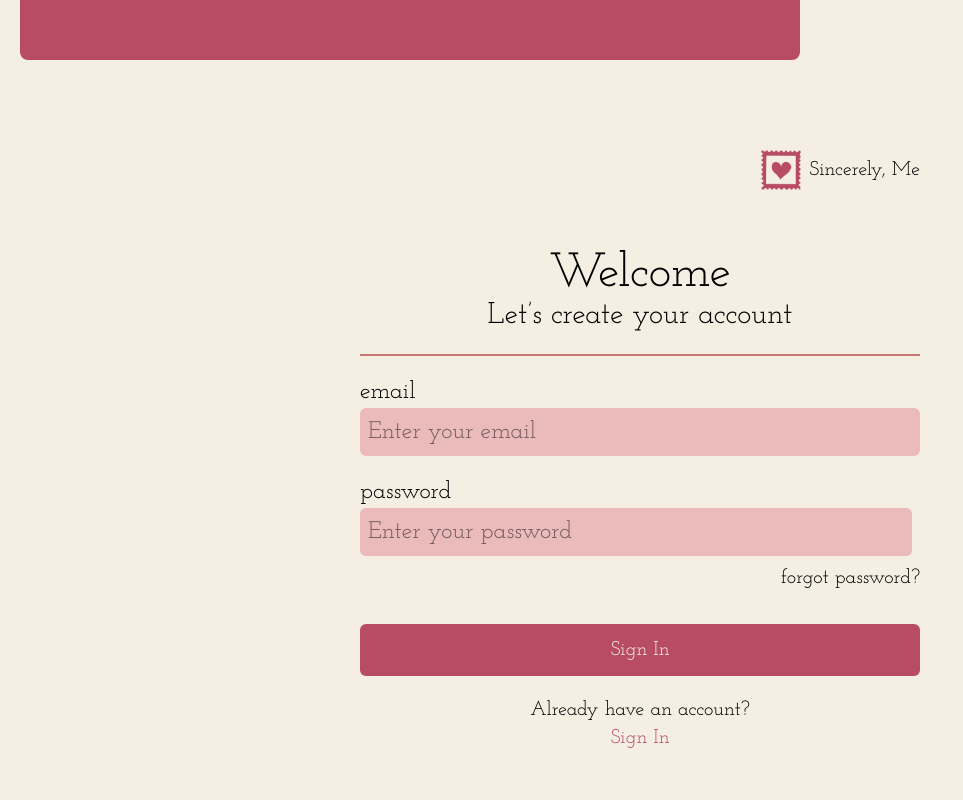
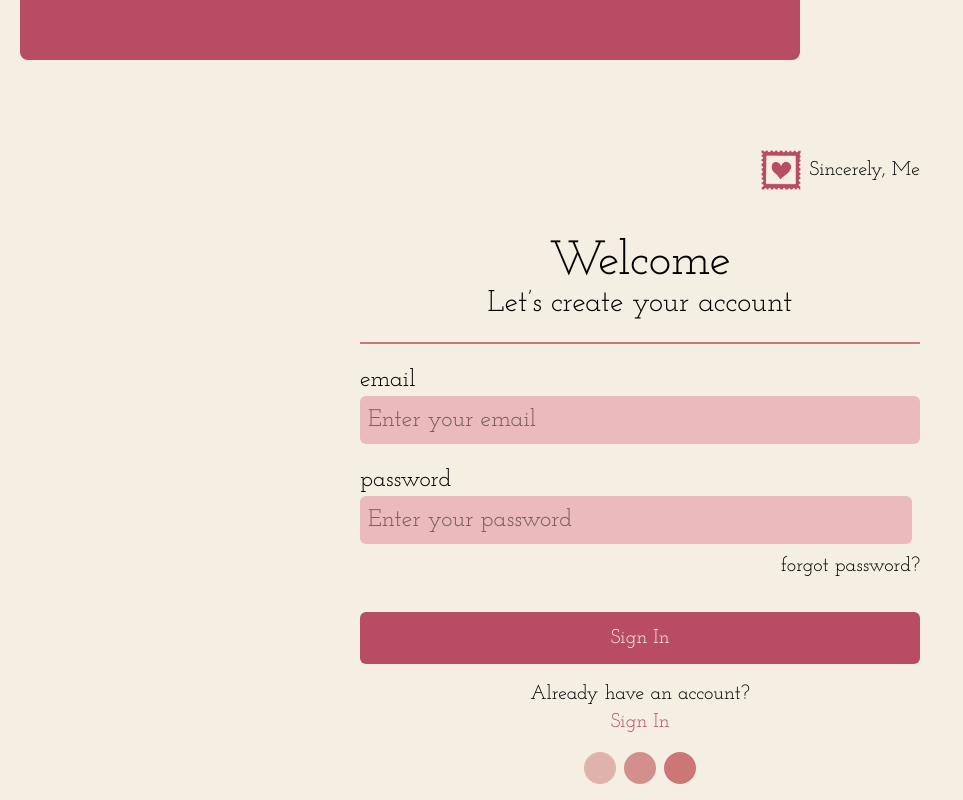
Before and after one commit to maryannintech/sincerely-me, a React (Vite) app: page / in a window 1280 px wide. Shown: the part 670-1470 px from the top of the page, without its empty margins (0-963 px from the left). Before the commit the page ends 1422 px from the top, so only its background shows below. Built offline with nearby package versions, Linux system fonts and the light colour scheme; some icons are missing.

Commit message:
fix: adjust gap spacing and enhance layout on SignIn component for improved visual consistency

```diff
--- a/src/pages/SignIn.jsx
+++ b/src/pages/SignIn.jsx
@@ -21,7 +21,7 @@ export function SignIn() {
           </div>
         </div>
       </div>
-      <div className="flex flex-col sm:w-140 gap-8 sm:gap-15 mx-auto">
+      <div className="flex flex-col sm:w-140 gap-8 sm:gap-12 mx-auto">
         <div className="flex justify-center sm:justify-end items-center gap-2 sm:mt-5">
           <img src="src\assets\images\logo.png" className="w-10"></img>
           <p className="sm:text-xl">Sincerely, Me</p>
@@ -50,10 +50,15 @@ export function SignIn() {
             required
             isPassword={true}
             ></Input>
-            <p className="text-end mt-2 sm:text-xl mb-8">forgot password?</p>
+            <p className="text-end mt-2 sm:text-xl mb-5 sm:mb-8">forgot password?</p>
             <SubmitButton label="Sign In" />
           </form>
-          <p className="text-center mt-5 sm:text-xl">Already have an account?<br></br> <a href="#" className="text-[var(--primary-color)]">Sign In</a></p>
+          <p className="text-center my-4 sm:text-xl">Already have an account?<br></br> <a href="#" className="text-[var(--primary-color)]">Sign In</a></p>
+          <div className="flex justify-center items-center gap-2 mb-4">
+            <div className="bg-[#CC7676] w-5 h-5 p-4 rounded-full opacity-50"></div>
+            <div className="bg-[#CC7676] w-5 h-5 p-4 rounded-full opacity-80"></div>
+            <div className="bg-[#CC7676] w-5 h-5 p-4 rounded-full"></div>
+          </div>
         </div>
       </div>
     </div>
```
